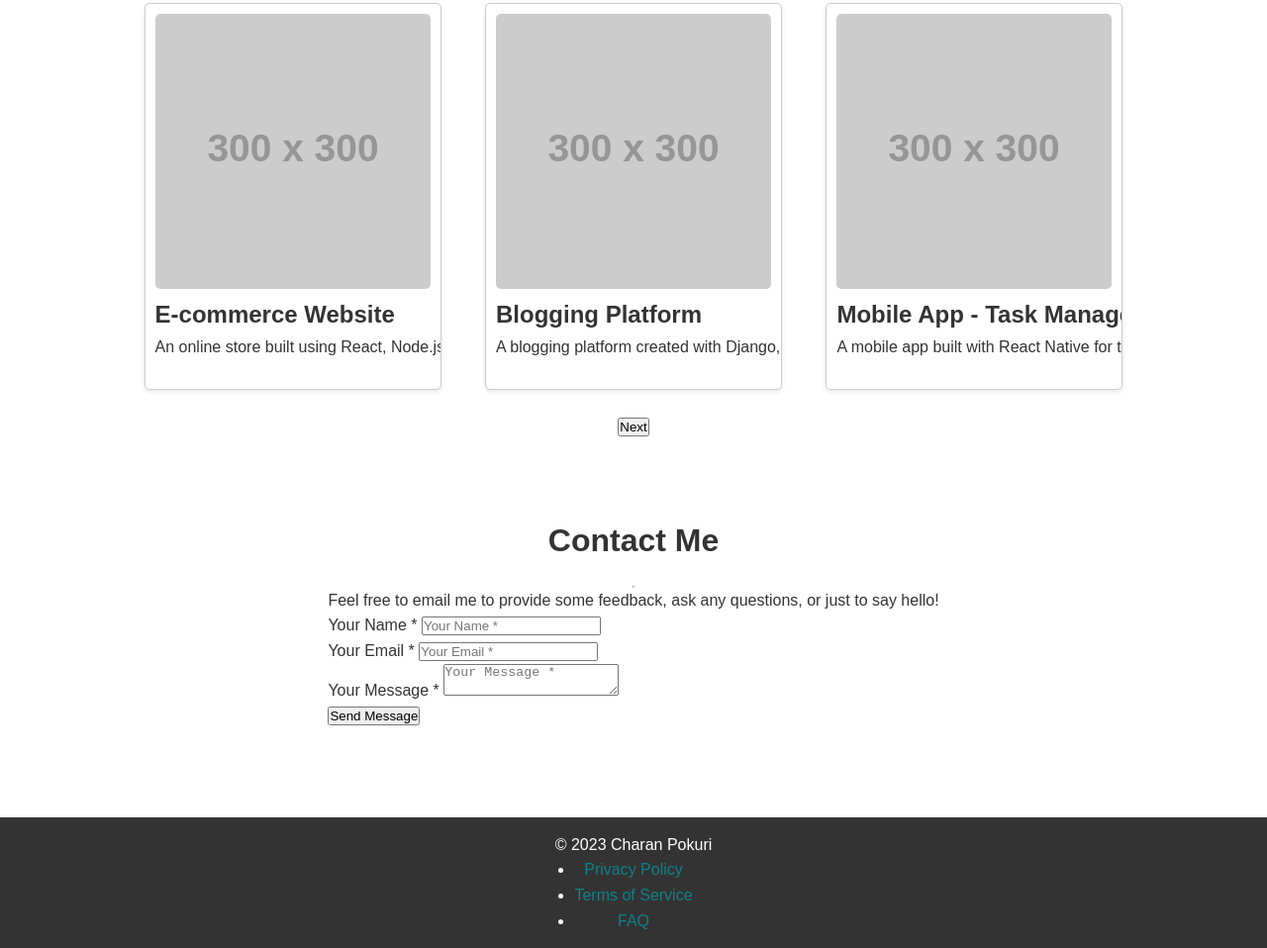
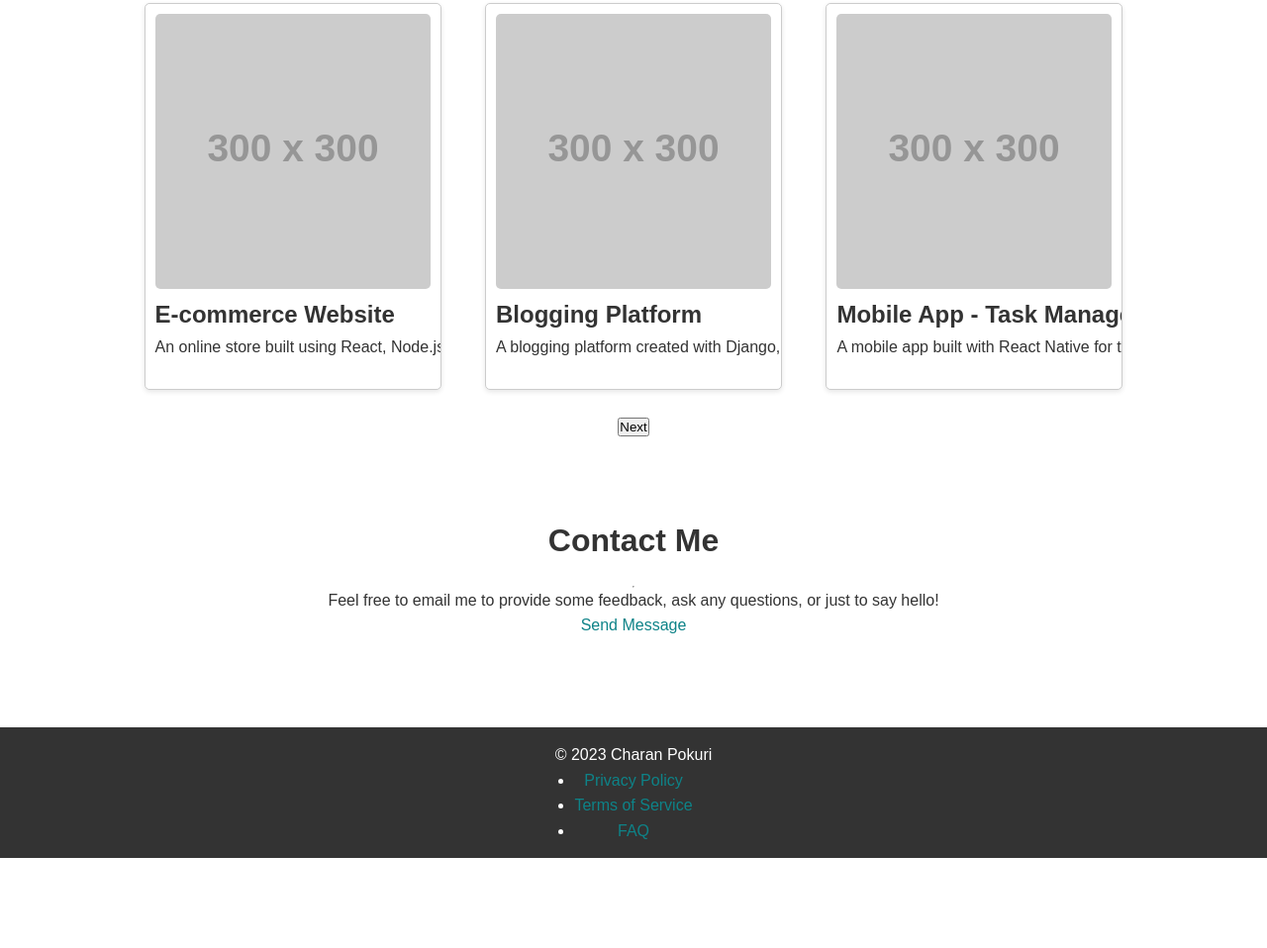
Before and after one commit to charann-29/myportfolio, a plain HTML site: page index.html in a window 1280 px wide. Shown: the part 578-1536 px from the top of the page at 99% size. After the commit the page ends 1445 px from the top, so only its background shows below. Drawn offline with Linux system fonts and the light colour scheme; placeholder pictures from the web are drawn by us.

Commit message:
Update index.html

```diff
--- a/index.html
+++ b/index.html
@@ -167,33 +167,8 @@
   <div class="container">
     <h2>Contact Me</h2>
     <hr class="divider">
-      <div class="row">
-        <div class="col-lg-8 mx-auto text-center">
     <p class="mb-5">Feel free to email me to provide some feedback, ask any questions, or just to say hello!</p>
-          <form action="submit_form.php" method="post">
-            <div class="row">
-              <div class="col-md-6">
-                <div class="form-group">
-                  <label for="name">Your Name *</label>
-                  <input type="text" id="name" name="name" class="form-control" placeholder="Your Name *" required="required" data-validation-required-message="Please enter your name.">
-                </div>
-              </div>
-              <div class="col-md-6">
-                <div class="form-group">
-                  <label for="email">Your Email *</label>
-                  <input type="email" id="email" name="email" class="form-control" placeholder="Your Email *" required="required" data-validation-required-message="Please enter your email address.">
-                </div>
-              </div>
-            </div>
-            <div class="form-group">
-              <label for="message">Your Message *</label>
-              <textarea id="message" name="message" class="form-control" placeholder="Your Message *" required="required" data-validation-required-message="Please enter a message."></textarea>
-            </div>
-            <button type="submit" class="btn btn-primary btn-xl text-uppercase" id="sendMessageButton">Send Message</button>
-          </form>
-        </div>
-      </div>
-
+    <a href="mailto:charan2929292003@gmail.com?subject=Contact%20from%20Portfolio%20Website&body=Hi%20Charan,%0D%0A%0D%0AI%20saw%20your%20portfolio%20website%20and%20wanted%20to%20reach%20out%20to%20you.%0D%0A%0D%0ARegards,%0D%0A[Your%20Name]">Send Message</a>
   </div>
 </section>
 
```
Lines whose indentation alone changed are shown as unchanged.
